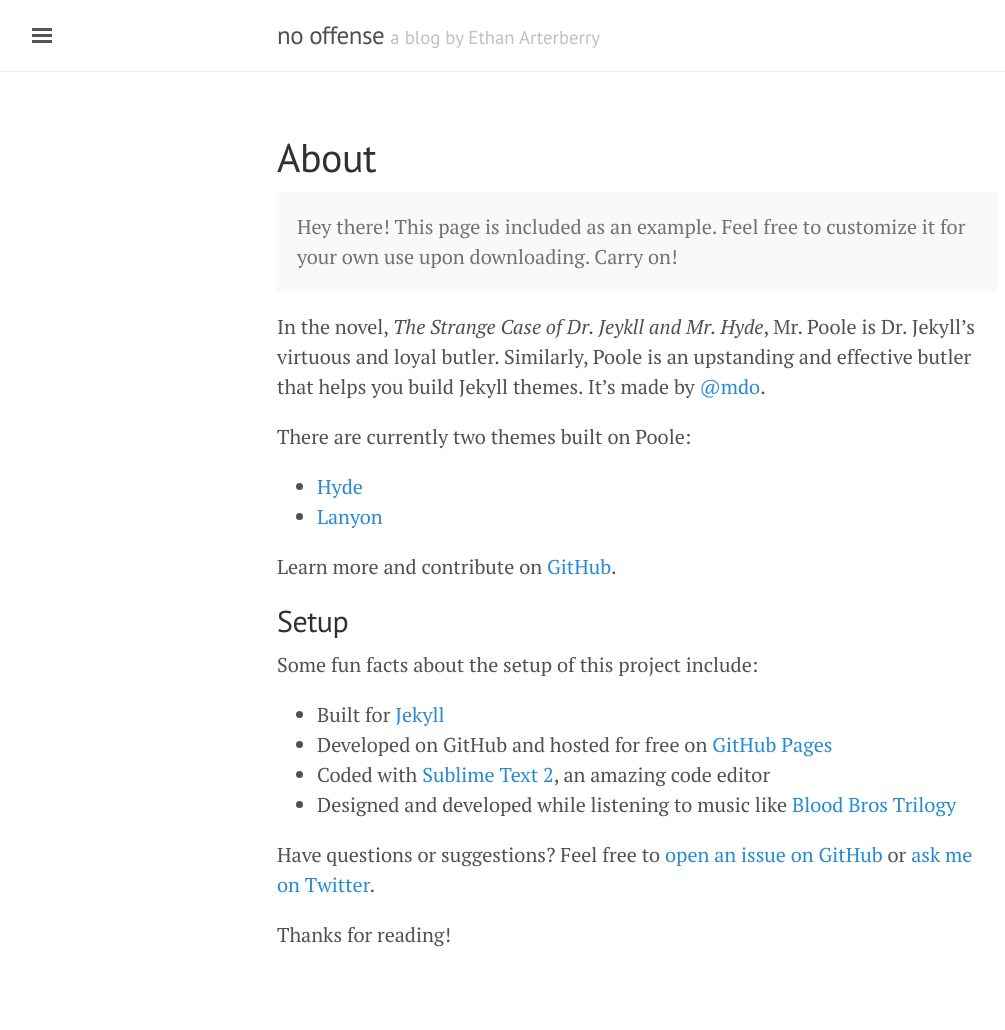
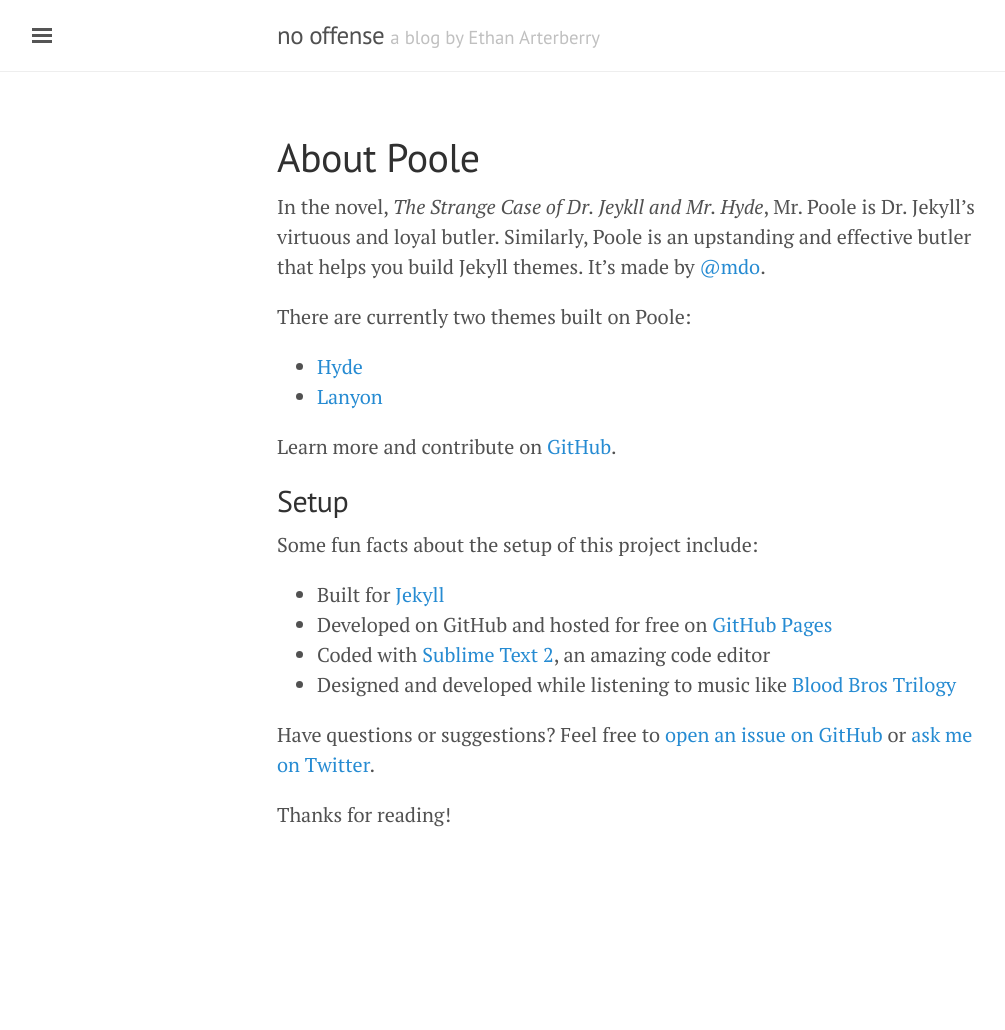
Before and after one commit to sargeant45/blog, a Jekyll site: the page built from about-poole.md, in a window 1280 px wide. Shown: the whole page, without its empty margins (3-1008 px from the left). Built offline with Jekyll 4.4.1, drawn with Linux system fonts in a browser that asks for light colours; after the commit the page ends 910 px from its top, so only the background shows below that.

Commit message:
change the default about page to "about poole"

```diff
--- a/about.md
+++ b/about-poole.md
@@ -1,11 +1,7 @@
 ---
 layout: page
-title: About
+title: About Poole
 ---
-
-<p class="message">
-  Hey there! This page is included as an example. Feel free to customize it for your own use upon downloading. Carry on!
-</p>
 
 In the novel, *The Strange Case of Dr. Jeykll and Mr. Hyde*, Mr. Poole is Dr. Jekyll's virtuous and loyal butler. Similarly, Poole is an upstanding and effective butler that helps you build Jekyll themes. It's made by [@mdo](https://twitter.com/mdo).
 
```
